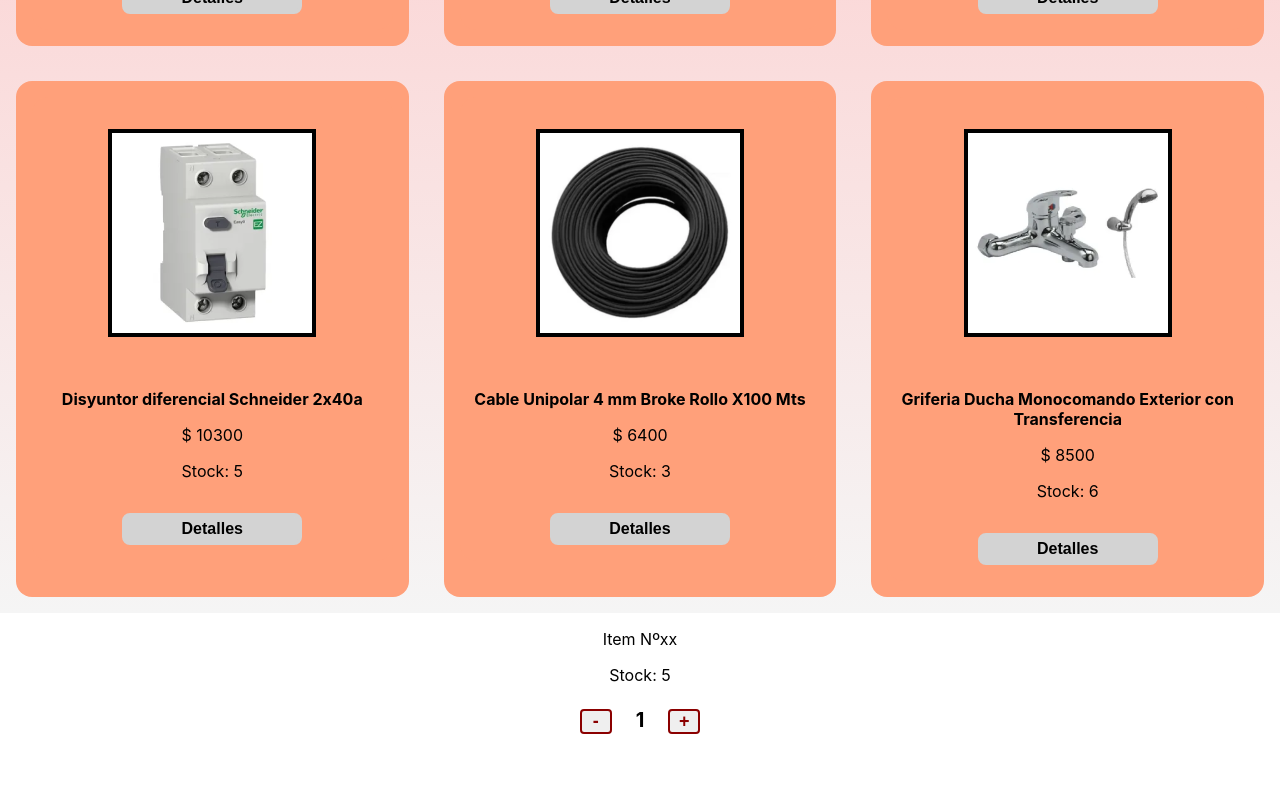
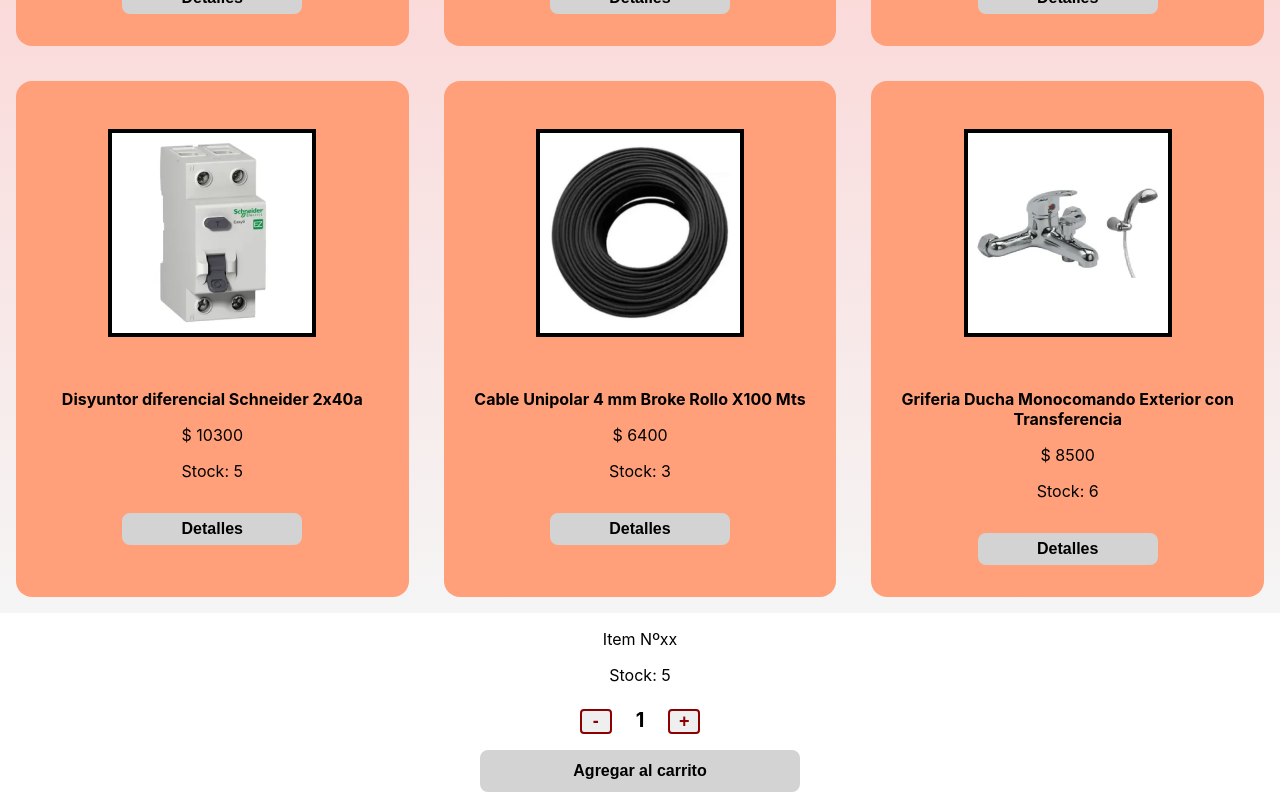
Before and after one commit to nicolasbolcatto/todo-materiales, a React (Create React App) app: page / in a window 1280 px wide. Shown: the part 664-1464 px from the top of the page. Before the commit the page ends 1406 px from the top, so only its background shows below. Built offline with nearby package versions, Linux system fonts and the light colour scheme.

Commit message:
Corrections to ItemCount component

```diff
--- a/src/components/ItemCount/ItemCount.css
+++ b/src/components/ItemCount/ItemCount.css
@@ -21,3 +21,14 @@
 .itemCountButton:hover{
     cursor: pointer;
 }
+
+.itemAddButton{
+    width: 25%;
+    font-weight: bold;
+    font-size: 1rem;
+    margin: 0.5rem;
+    padding: 0.5rem;
+    background-color: lightgray;
+    border-radius: 0.5rem;
+    border: 0.25rem solid lightgray;
+}
--- a/src/components/ItemCount/ItemCount.jsx
+++ b/src/components/ItemCount/ItemCount.jsx
@@ -2,11 +2,11 @@
 import React from "react";
 import './ItemCount.css';
 
-function ItemCount ({itemName,stock,initial}) {
+function ItemCount ({itemName,stock,initial, onAdd}) {
     //Defines Hook for state "count"
     const [count,setCount]= React.useState(1);
 
-    //Defines a function to reduce the quantity in the counter, and checks whether count is less or not than initial. If it is, it sets count to initial
+    //Defines a function to reduce the quantity in the counter, and checks wether count is less or not than initial. If it is, it sets count to initial
     function onReduce(){
         if (count > 1){
             setCount(count-1)
@@ -15,21 +15,29 @@
     }
 
     //Defines a function to increase the quantity in the counter, and checks whether count is less than stock. If it is not, it sets count to stock
-    function onAdd(){
-        if (count < 5){
+    function onIncrease(){
+        if (count < stock){
             setCount(count+1)
         } else
             setCount(stock)
     }
 
+    function onAdd(){
+        console.log(`Se agregan items al carrito`)
+        }
+
+
     return(
         //Renders the counter and "add"/"reduce" buttons, along with the stock of the item
         <div>
-            <p>{itemName}</p>
-            <p>Stock: {stock}</p>
-            <button className="itemCountButton" onClick = {onReduce}>-</button><span className="itemCountInput">{count}</span><button className="itemCountButton" onClick={onAdd}>+</button>
+            <div>
+                <p>{itemName}</p>
+                <p>Stock: {stock}</p>
+                <button className="itemCountButton" onClick = {onReduce}>-</button><span className="itemCountInput">{count}</span><button className="itemCountButton" onClick={onIncrease}>+</button>
+            </div>
+            <button className="itemAddButton" onClick = {onAdd}>Agregar al carrito</button>
         </div>
     )
-    }
+}
 
 export default ItemCount
```
